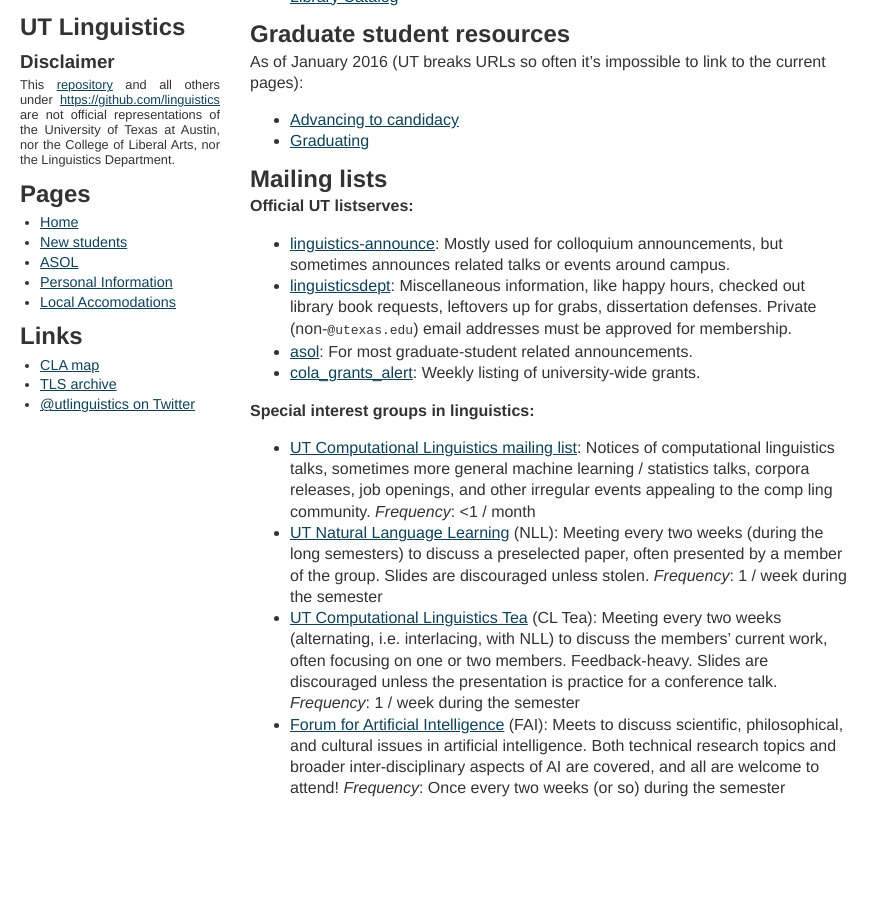
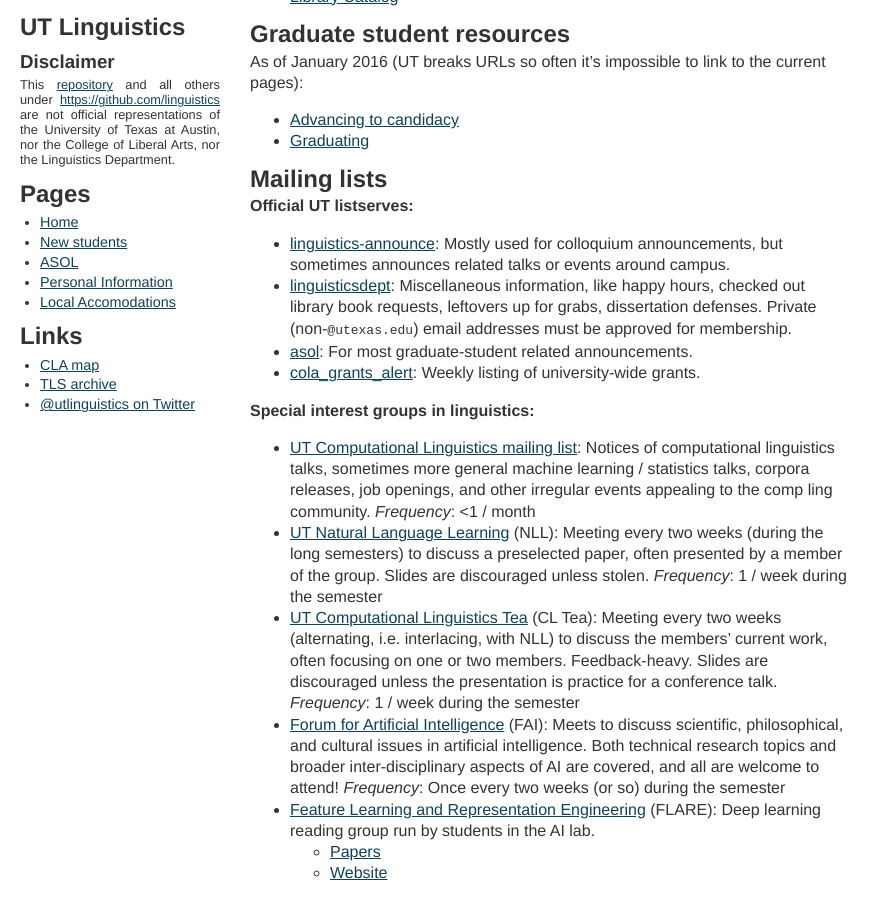
Before and after one commit to linguistics/linguistics.github.io, a Jekyll site: the page built from index.md, in a window 1280 px wide and 900 px high, scrolled down 529 px. Shown: the whole window, without its empty margins (0-889 px from the left). Built offline with Jekyll 4.4.1, drawn with Linux system fonts in a browser that asks for light colours; before the commit the page ends 1344 px from its top, so only the background shows below that.

Commit message:
Add FLARE

```diff
--- a/index.md
+++ b/index.md
@@ -65,3 +65,7 @@
 * [Forum for Artificial Intelligence](http://www.cs.utexas.edu/~ai-lab/fai/) (FAI):
   Meets to discuss scientific, philosophical, and cultural issues in artificial intelligence. Both technical research topics and broader inter-disciplinary aspects of AI are covered, and all are welcome to attend!
     _Frequency_: Once every two weeks (or so) during the semester
+* [Feature Learning and Representation Engineering](https://groups.google.com/forum/#!forum/ut-flare) (FLARE):
+  Deep learning reading group run by students in the AI lab.
+  - [Papers](https://docs.google.com/spreadsheets/d/12WDmcBDhQiRdup18GliV1PaeNkqIFZRT9AOcZmTcvec/edit)
+  - [Website](http://www.cs.utexas.edu/~ml/flare/)
```
